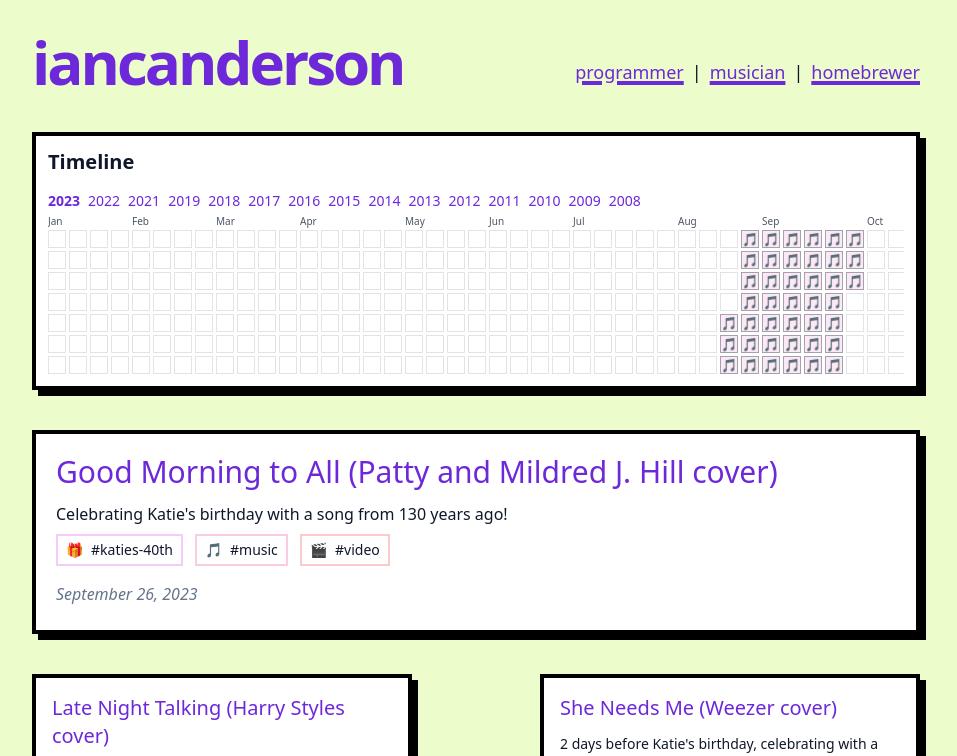
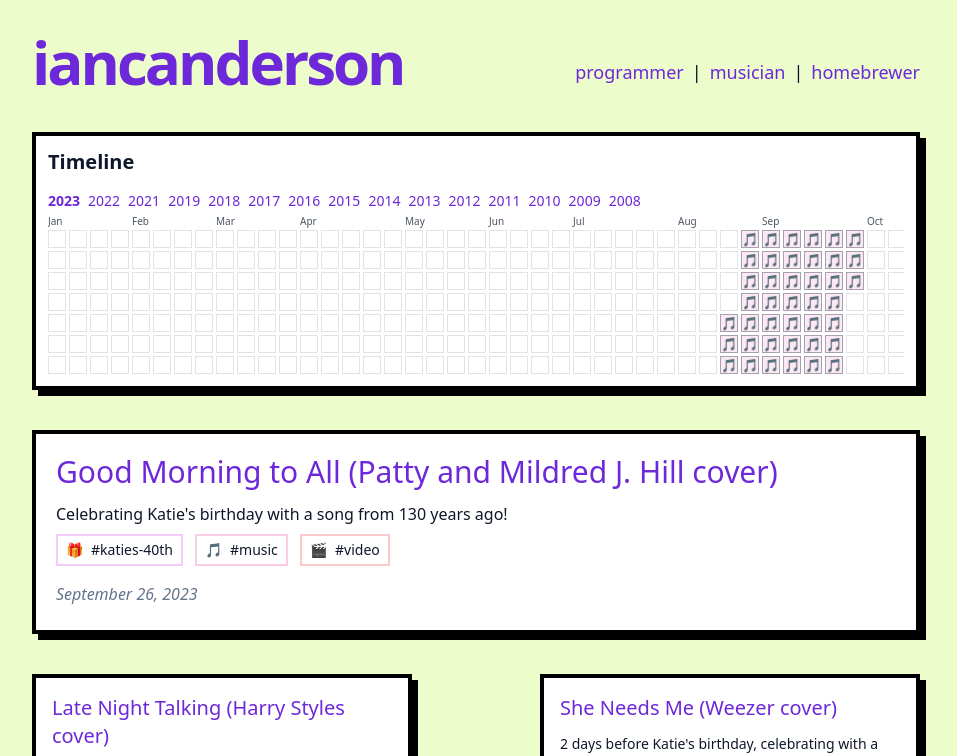
Before and after one commit to iancanderson/iancanderson.com, a Next.js app: page / in a window 1280 px wide. Shown: the top 756 px of the page, without its empty margins (164-1121 px from the left). Built offline with nearby package versions, Linux system fonts and the light colour scheme.

Commit message:
style(home): make subheading links underline on hover only

```diff
--- a/styles/index.css
+++ b/styles/index.css
@@ -70,9 +70,8 @@
 .brutal-button {
   @apply brutal-border bg-[color:var(--brutal-accent)] text-white px-4 py-2 font-bold uppercase tracking-wide;
 }
-.brutal-link { @apply underline decoration-4; }
-.brutal-link { text-decoration-color: var(--brutal-link); }
-.brutal-link:hover { text-decoration-color: var(--brutal-link-hover); }
+.brutal-link { text-decoration: none; text-decoration-color: var(--brutal-link); text-decoration-thickness: 4px; }
+.brutal-link:hover { text-decoration-line: underline; text-decoration-color: var(--brutal-link-hover); }
 .brutal-tag { display:inline-block; margin-right:0.5rem; margin-bottom:0.5rem; padding:0.125rem 0.5rem; font-size:0.75rem; background: var(--brutal-tag-bg); color: var(--brutal-tag-fg); }
 
 /* Fun chip for tag cloud */
```
